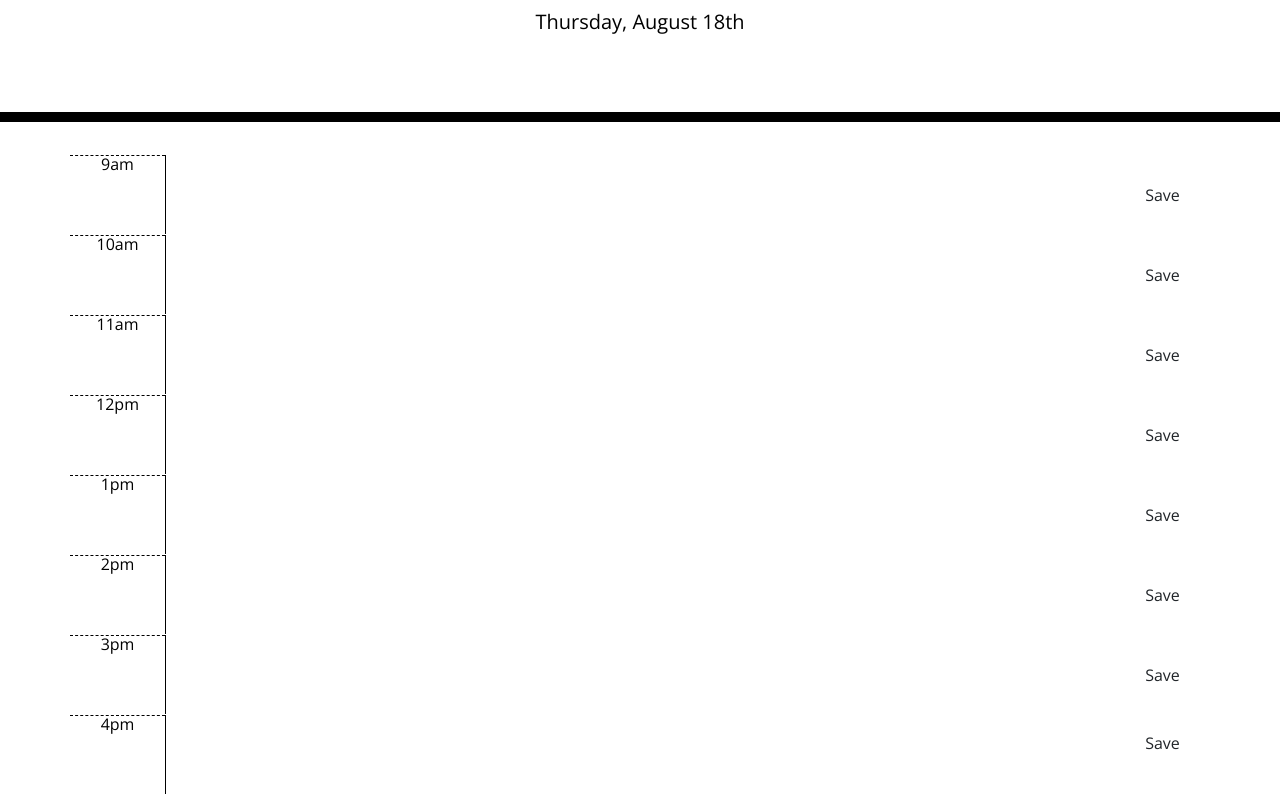
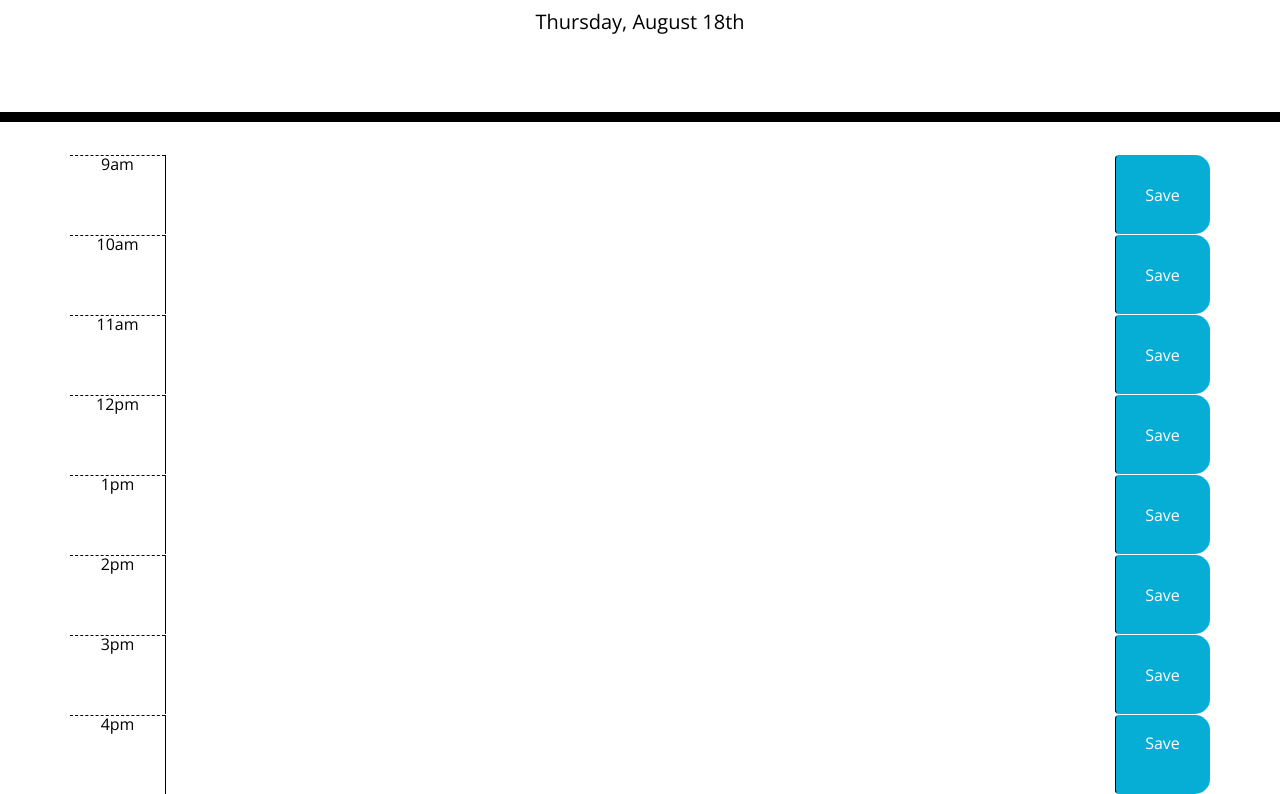
Before and after one commit to CrisGraciano/Planner, a plain HTML site: page index.html in a window 1280 px wide. Shown: the part 182-976 px from the top of the page. Drawn offline with nearby package versions, Linux system fonts and the light colour scheme.

Commit message:
save buttons fixed for css

```diff
--- a/Develop/script.js
+++ b/Develop/script.js
@@ -17,13 +17,13 @@ function colorTimeBlocks() {
         var thisBlockHour = parseInt($thisBlock.attr("hour"));
 
         if (thisBlockHour == currentHour) {
-            $thisBlock.addClass("current").removeClass("past upcoming");
+            $thisBlock.addClass("present").removeClass("past future");
         }
         if (thisBlockHour < currentHour) {
-            $thisBlock.addClass("past").removeClass("current upcoming");
+            $thisBlock.addClass("past").removeClass("present future");
         }
         if (thisBlockHour > currentHour) {
-            $thisBlock.addClass("upcoming").removeClass("past current")
+            $thisBlock.addClass("future").removeClass("past present")
         }
     });
 }
--- a/index.html
+++ b/index.html
@@ -33,49 +33,49 @@
       <div class="time-block row">
         <div class="hour col-2 col-lg-1" hour="9">9am</div>
         <textarea class="col-8 col-lg-10"></textarea>
-        <button class="btn save-btn col-2 col-lg-1 d-flex justify-content-center align-items-center">Save</button>
+        <button class="btn saveBtn save-btn col-2 col-lg-1 d-flex justify-content-center align-items-center">Save</button>
       </div>
 
       <div class="time-block row">
         <div class="hour col-2 col-lg-1" hour="10">10am</div>
         <textarea class="col-8 col-lg-10"></textarea>
-        <button class="btn save-btn col-2 col-lg-1 d-flex justify-content-center align-items-center">Save</button>
+        <button class="btn saveBtn save-btn col-2 col-lg-1 d-flex justify-content-center align-items-center">Save</button>
       </div>
 
       <div class="time-block row">
         <div class="hour col-2 col-lg-1" hour="11">11am</div>
         <textarea class="col-8 col-lg-10"></textarea>
-        <button class="btn save-btn col-2 col-lg-1 d-flex justify-content-center align-items-center">Save</button>
+        <button class="btn saveBtn save-btn col-2 col-lg-1 d-flex justify-content-center align-items-center">Save</button>
       </div>
 
       <div class="time-block row">
         <div class="hour col-2 col-lg-1" hour="12">12pm</div>
         <textarea class="col-8 col-lg-10"></textarea>
-        <button class="btn save-btn col-2 col-lg-1 d-flex justify-content-center align-items-center">Save</button>
+        <button class="btn saveBtn save-btn col-2 col-lg-1 d-flex justify-content-center align-items-center">Save</button>
       </div>
 
       <div class="time-block row">
         <div class="hour col-2 col-lg-1" hour="1">1pm</div>
         <textarea class="col-8 col-lg-10"></textarea>
-        <button class="btn save-btn col-2 col-lg-1 d-flex justify-content-center align-items-center">Save</button>
+        <button class="btn saveBtn save-btn col-2 col-lg-1 d-flex justify-content-center align-items-center">Save</button>
       </div>
 
       <div class="time-block row">
         <div class="hour col-2 col-lg-1" hour="2">2pm</div>
         <textarea class="col-8 col-lg-10"></textarea>
-        <button class="btn save-btn col-2 col-lg-1 d-flex justify-content-center align-items-center">Save</button>
+        <button class="btn saveBtn save-btn col-2 col-lg-1 d-flex justify-content-center align-items-center">Save</button>
       </div>
 
       <div class="time-block row">
         <div class="hour col-2 col-lg-1" hour="3">3pm</div>
         <textarea class="col-8 col-lg-10"></textarea>
-        <button class="btn save-btn col-2 col-lg-1 d-flex justify-content-center align-items-center">Save</button>
+        <button class="btn saveBtn save-btn col-2 col-lg-1 d-flex justify-content-center align-items-center">Save</button>
       </div>
 
       <div class="time-block row">
         <div class="hour col-2 col-lg-1" hour="4">4pm</div>
         <textarea class="col-8 col-lg-10"></textarea>
-        <butto class="btn save-btn col-2 col-lg-1 d-flex justify-content-center align-items-center"n>Save</button>
+        <butto class="btn saveBtn save-btn col-2 col-lg-1 d-flex justify-content-center align-items-center"n>Save</button>
       </div>
 
     </div>
```
